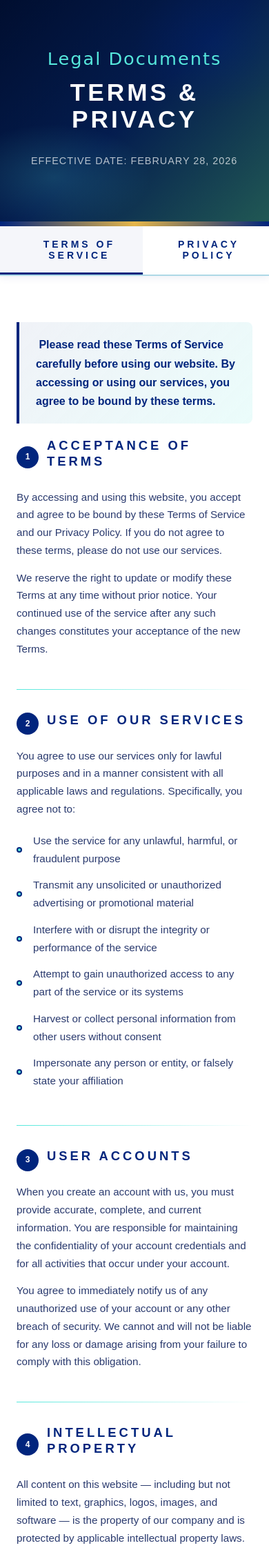
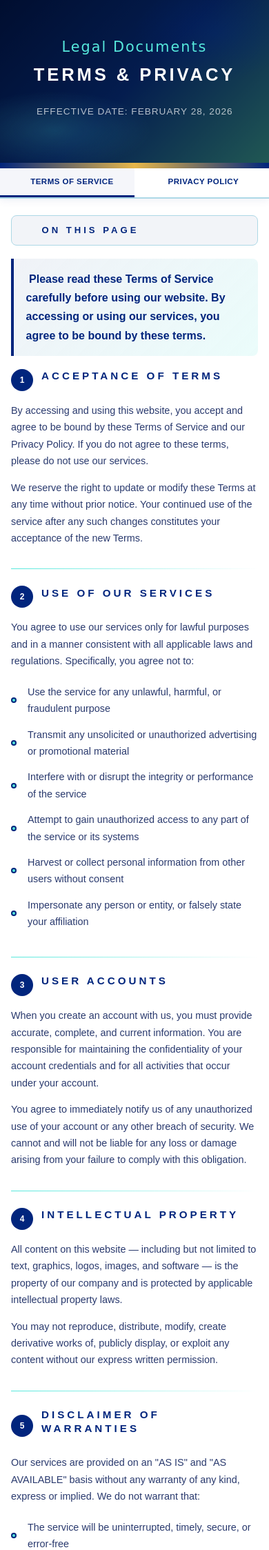
Before and after one commit to prashant-sharma-cmd/ace-the-entrance, a Django app: page /terms-and-privacy/ in a window 390 px wide. Shown: the top 2247 px of the page at 69% size. Run offline with Django 5.2, Linux system fonts and the light colour scheme; some libraries are stand-ins or nearby versions; some web fonts are replaced.

Commit message:
fix: fixed the broken responsive view of tos

```diff
--- a/config/tos/static/tos/css/styles.css
+++ b/config/tos/static/tos/css/styles.css
@@ -11,6 +11,11 @@
 }
 
 *, *::before, *::after { margin: 0; padding: 0; box-sizing: border-box; }
+
+html, body {
+  overflow-x: hidden;
+  max-width: 100%;
+}
 
 body {
   font-family: var(--ff-primary);
@@ -31,7 +36,7 @@
   align-items: center;
   justify-content: center;
   text-align: center;
-      padding: 3rem 1rem 2.5rem;
+  padding: 3rem 1.5rem 2.5rem;
   position: relative;
   overflow: hidden;
 }
@@ -56,10 +61,10 @@
 }
 
 .hero h1 {
-      font-size: clamp(2.2rem, 5vw, 3.8rem);
+  font-size: clamp(1.6rem, 5vw, 3.8rem);
   color: var(--clr-white);
   text-transform: uppercase;
-      letter-spacing: 4px;
+  letter-spacing: clamp(1px, 1vw, 4px);
   font-weight: 700;
   line-height: 1.1;
   animation: slideFromLeft 1s ease-out 0.2s both;
@@ -69,7 +74,7 @@
 .hero-sub {
   margin-top: 1rem;
   color: rgba(255,255,255,0.7);
-      font-size: 0.9rem;
+  font-size: 0.85rem;
   letter-spacing: 1px;
   text-transform: uppercase;
   animation: show 1s ease-out 0.5s both;
@@ -93,7 +98,12 @@
   justify-content: center;
   gap: 0;
   box-shadow: 0 2px 12px rgba(1,37,125,0.08);
+  overflow-x: auto;
+  -webkit-overflow-scrolling: touch;
+  scrollbar-width: none;
 }
+
+.tab-nav::-webkit-scrollbar { display: none; }
 
 .tab-btn {
   padding: 1.1rem 2.5rem;
@@ -111,6 +121,11 @@
   display: flex;
   align-items: center;
   gap: 0.5rem;
+  white-space: nowrap;
+  flex-shrink: 0;
+  flex: 1;
+  justify-content: center;
+  min-width: 0;
 }
 
 .tab-btn:hover { background: var(--clr-grey-10); }
@@ -129,11 +144,6 @@
   padding: 3rem 1.5rem;
   gap: 3rem;
   align-items: start;
-    }
-
-    @media (max-width: 768px) {
-      .page-wrapper { grid-template-columns: 1fr; }
-      .sidebar { display: none; }
 }
 
 /* ── SIDEBAR ── */
@@ -182,7 +192,80 @@
   font-size: 0.8rem;
 }
 
-    .last-updated strong { display: block; color: var(--clr-primary); margin-bottom: 0.25rem; }
+.last-updated strong {
+  display: block;
+  color: var(--clr-primary);
+  margin-bottom: 0.25rem;
+}
+
+/* ── MOBILE TOC TOGGLE ── */
+.toc-toggle {
+  display: none;
+  width: 100%;
+  padding: 0.85rem 1.25rem;
+  background: rgba(1,37,125,0.05);
+  border: 1.5px solid var(--clr-grey-10);
+  border-radius: var(--radius);
+  font-family: var(--ff-primary);
+  font-weight: 700;
+  font-size: 0.82rem;
+  text-transform: uppercase;
+  letter-spacing: var(--spacing);
+  color: var(--clr-primary);
+  cursor: pointer;
+  text-align: left;
+  margin-bottom: 1rem;
+  align-items: center;
+  gap: 0.6rem;
+  transition: var(--transition);
+}
+
+.toc-toggle:hover { background: var(--clr-grey-10); }
+
+.toc-toggle i.chevron {
+  margin-left: auto;
+  transition: transform 0.3s ease;
+}
+
+.toc-toggle.open i.chevron { transform: rotate(180deg); }
+
+.mobile-toc {
+  display: none;
+  background: rgba(1,37,125,0.03);
+  border: 1.5px solid var(--clr-grey-10);
+  border-radius: var(--radius);
+  padding: 0.5rem 0;
+  margin-bottom: 1.75rem;
+  overflow: hidden;
+}
+
+.mobile-toc.visible { display: block; }
+
+.mobile-toc ul {
+  list-style: none;
+  border-left: 3px solid var(--clr-grey-10);
+  margin: 0.5rem 1rem;
+}
+
+.mobile-toc ul li a {
+  display: block;
+  padding: 0.45rem 1rem;
+  font-size: 0.82rem;
+  color: var(--clr-primary);
+  text-decoration: none;
+  text-transform: uppercase;
+  letter-spacing: var(--spacing);
+  font-weight: 600;
+  transition: var(--transition);
+  border-left: 3px solid transparent;
+  margin-left: -3px;
+}
+
+.mobile-toc ul li a:hover {
+  background: var(--clr-grey-10);
+  border-left-color: var(--clr-primary);
+  padding-left: 1.4rem;
+}
 
 /* ── CONTENT PANEL ── */
 .tab-panel { display: none; }
@@ -204,11 +287,13 @@
   align-items: center;
   gap: 0.75rem;
   margin-bottom: 1rem;
+  flex-wrap: nowrap;
 }
 
 .section-num {
   width: 2rem;
   height: 2rem;
+  min-width: 2rem;
   background: var(--clr-primary);
   color: var(--clr-white);
   border-radius: 50%;
@@ -221,11 +306,12 @@
 }
 
 .legal-section h2 {
-      font-size: 1.15rem;
+  font-size: clamp(0.95rem, 2.5vw, 1.15rem);
   font-weight: 700;
   text-transform: uppercase;
   letter-spacing: var(--spacing);
   color: var(--clr-primary);
+  line-height: 1.3;
 }
 
 .legal-section p {
@@ -282,7 +368,7 @@
 
 .contact-card h3 {
   font-family: var(--ff-secondary);
-      font-size: 2rem;
+  font-size: clamp(1.4rem, 4vw, 2rem);
   color: var(--clr-primary);
   margin-bottom: 0.5rem;
 }
@@ -328,6 +414,7 @@
   text-transform: uppercase;
   letter-spacing: var(--spacing);
   margin-bottom: 0;
+  word-break: break-word;
 }
 
 footer span { color: var(--clr-primary-light); }
@@ -341,7 +428,72 @@
   0%   { transform: translateX(-60px); opacity: 0; }
   100% { transform: translateX(0); opacity: 1; }
 }
+
+/* Prevent slide animations from creating horizontal scrollbar */
+.hero { overflow: hidden; }
 @keyframes show {
   0%   { opacity: 0; transform: scale(0.95); }
   100% { opacity: 1; transform: scale(1); }
 }
+
+/* ════════════════════════════════════════════════
+   RESPONSIVE BREAKPOINTS
+   ════════════════════════════════════════════════ */
+
+/* ── Tablet (≤ 900px): collapse sidebar into toggle ── */
+@media (max-width: 900px) {
+  .page-wrapper {
+    grid-template-columns: 1fr;
+    padding: 2rem 1.25rem;
+    gap: 0;
+  }
+
+  /* Hide the sticky desktop sidebar */
+  .sidebar { display: none; }
+
+  /* Show the mobile TOC toggle button */
+  .toc-toggle { display: flex; }
+}
+
+/* ── Mobile (≤ 600px): tighten everything ── */
+@media (max-width: 600px) {
+  .hero {
+    min-height: 28vh;
+    padding: 2.5rem 1rem 2rem;
+  }
+
+  .hero-badge { font-size: 1.3rem; }
+
+  /* Key fix: reduce letter-spacing so tabs fit on one line */
+  .tab-btn {
+    padding: 0.85rem 0.75rem;
+    font-size: 0.72rem;
+    letter-spacing: 0.04em;
+    gap: 0.3rem;
+  }
+
+  .page-wrapper { padding: 1.5rem 1rem; }
+
+  .legal-section { margin-bottom: 2rem; }
+
+  .legal-section p,
+  .legal-section ul li { font-size: 0.9rem; }
+
+  .highlight-box { padding: 1rem 1.1rem; }
+
+  .contact-card { padding: 1.5rem 1.1rem; }
+
+  .section-divider { margin: 1.5rem 0; }
+}
+
+/* ── Very small (≤ 380px) ── */
+@media (max-width: 380px) {
+  .tab-btn {
+    padding: 0.75rem 0.5rem;
+    font-size: 0.65rem;
+    letter-spacing: 0.02em;
+    gap: 0.25rem;
+  }
+  .hero-badge { font-size: 1.1rem; }
+  .contact-card { padding: 1.25rem 0.9rem; }
+}
--- a/config/tos/templates/tos/index.html
+++ b/config/tos/templates/tos/index.html
@@ -31,7 +31,7 @@
 {% block content %}
   <div class="page-wrapper">
 
-    <!-- SIDEBAR -->
+    <!-- SIDEBAR (desktop only — hidden on mobile via CSS) -->
     <aside class="sidebar" id="sidebar">
       <p class="sidebar-title">On This Page</p>
       <ul class="sidebar-nav" id="sidebar-nav">
@@ -45,6 +45,18 @@
 
     <!-- CONTENT -->
     <main>
+
+      <!-- MOBILE TOC TOGGLE (shown only on tablet/mobile via CSS) -->
+      <button class="toc-toggle" id="toc-toggle" onclick="toggleMobileToc()" aria-expanded="false">
+        <i class="fa-solid fa-list"></i>
+        On This Page
+        <i class="fa-solid fa-chevron-down chevron"></i>
+      </button>
+      <div class="mobile-toc" id="mobile-toc" aria-hidden="true">
+        <ul id="mobile-toc-nav">
+          <!-- Populated by JS -->
+        </ul>
+      </div>
 
       <!-- ── TERMS OF SERVICE ── -->
       <div class="tab-panel active" id="tos" role="tabpanel">
@@ -317,4 +329,16 @@
 
 {% block extra_js %}
 <script src="{% static 'tos/js/app.js' %}"></script>
+<script>
+  /* Mobile TOC toggle — thin wrapper, main logic stays in app.js */
+  function toggleMobileToc() {
+    var btn = document.getElementById('toc-toggle');
+    var toc = document.getElementById('mobile-toc');
+    var isOpen = toc.classList.contains('visible');
+    toc.classList.toggle('visible', !isOpen);
+    btn.classList.toggle('open', !isOpen);
+    btn.setAttribute('aria-expanded', String(!isOpen));
+    toc.setAttribute('aria-hidden', String(isOpen));
+  }
+</script>
 {% endblock %}
```
Also changed, not shown: config/about/templates/about/index.html (+16 -0 lines), config/tos/static/tos/js/app.js (+55 -4 lines), config/config/urls.py (line endings or trailing spaces), 1 other file. Lines whose indentation alone changed are shown as unchanged.
